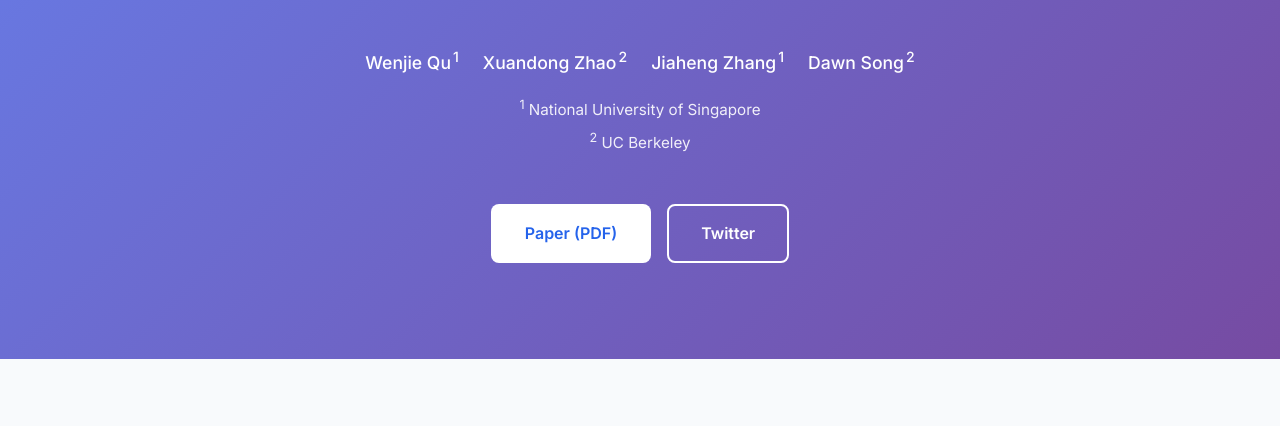
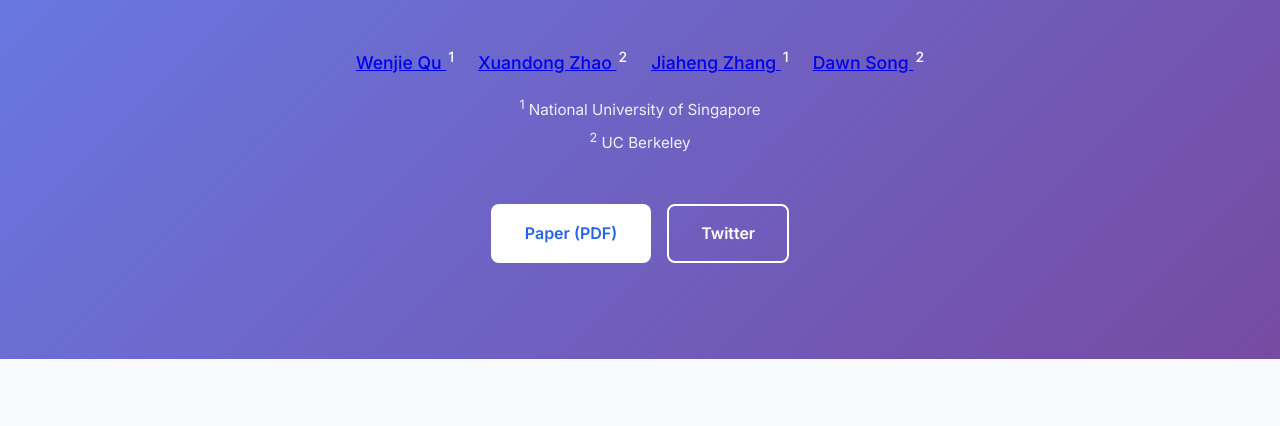
Before and after one commit to self-sovereign-agent/self-sovereign-agent.github.io, a plain HTML site: page index.html in a window 1280 px wide. Shown: the part 255-681 px from the top of the page. Drawn offline with Linux system fonts and the light colour scheme.

Commit message:
'upd-commit'

```diff
--- a/index.html
+++ b/index.html
@@ -18,10 +18,26 @@
                 <div class="hero-authors">
                     <div class="author-group">
                         <div class="authors-list">
-                            <span class="author">Wenjie Qu<sup>1</sup></span>
-                            <span class="author">Xuandong Zhao<sup>2</sup></span>
-                            <span class="author">Jiaheng Zhang<sup>1</sup></span>
-                            <span class="author">Dawn Song<sup>2</sup></span>
+                            <span class="author">
+                                <a href="https://quwenjie.github.io/" target="_blank" rel="noopener">
+                                    Wenjie Qu
+                                </a><sup>1</sup>
+                            </span>
+                            <span class="author">
+                                <a href="https://xuandongzhao.github.io/" target="_blank" rel="noopener">
+                                    Xuandong Zhao
+                                </a><sup>2</sup>
+                            </span>
+                            <span class="author">
+                                <a href="https://zjhzjh123.github.io/" target="_blank" rel="noopener">
+                                    Jiaheng Zhang
+                                </a><sup>1</sup>
+                            </span>
+                            <span class="author">
+                                <a href="https://dawnsong.io/" target="_blank" rel="noopener">
+                                    Dawn Song
+                                </a><sup>2</sup>
+                            </span>
                         </div>
                         <div class="affiliations">
                             <p><sup>1</sup> National University of Singapore</p>
@@ -69,7 +85,7 @@
 
                     <div class="figure-container">
                         <figure class="figure-box">
-                            <p class="figure-label">Figure 1</p>
+
                             <div class="figure-image">
                                 <img src="main.png" alt="Core loops that underpin a self-sovereign agent" class="figure-img" />
                             </div>
```
Also changed, not shown: 1 other file.
